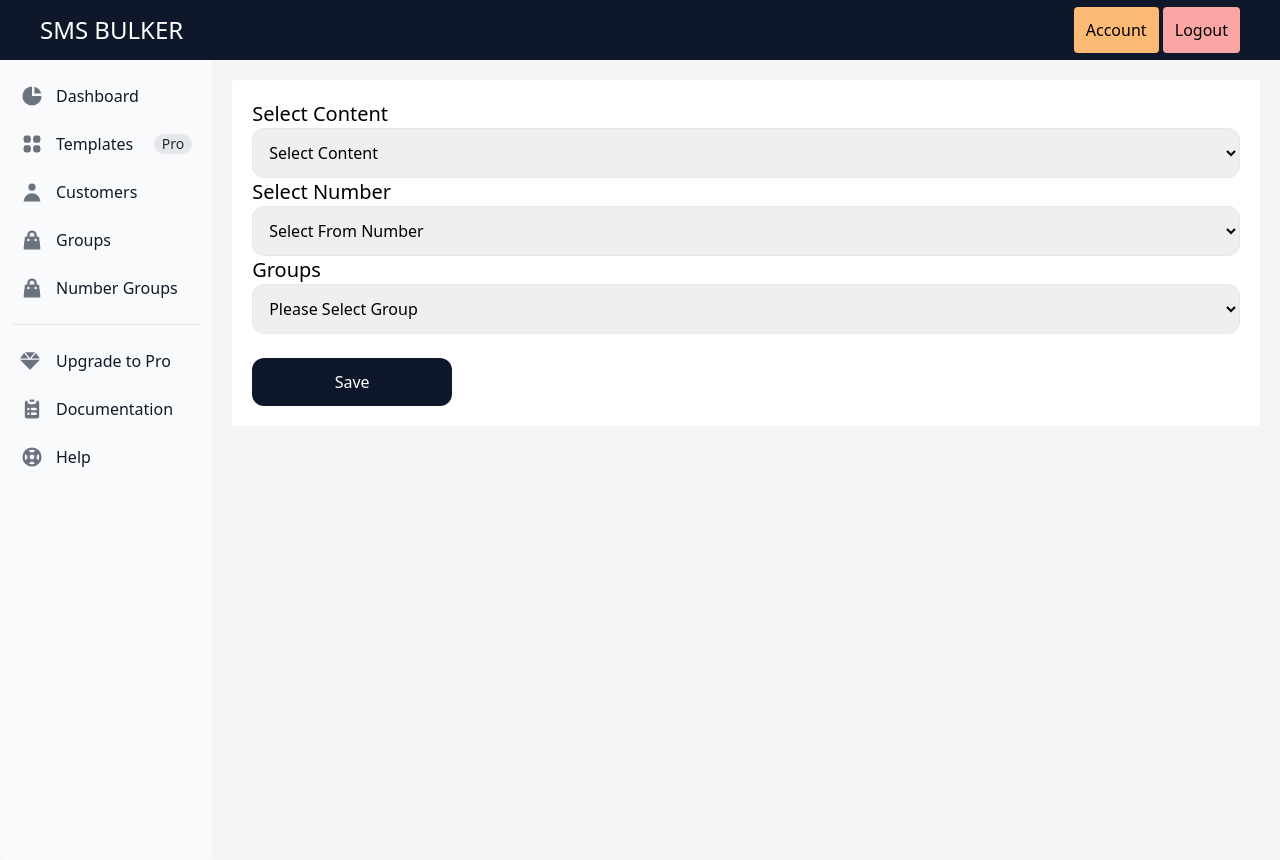
After one commit to sakibovi123/ray_bulk_sms_tool, a Django app: page /custom-admin/ in a window 1280 px wide. The commit adds this page. Run offline with Django 4.2, Linux system fonts and the light colour scheme; data comes from the database, SQL or seed files in the repository; parts of the project's set-up code (start-up, migrations or seed data) failed here and were passed over; some libraries are stand-ins or nearby versions.

Commit message:
updated Theme

```diff
--- a/BulkSMSTool/urls.py
+++ b/BulkSMSTool/urls.py
@@ -7,5 +7,5 @@ urlpatterns = [
     path("api/", include("api.urls")),
 
     # custom admin url
-    path("/custom-admin", include("customadmin.urls"))
+    path("custom-admin/", include("customadmin.urls"))
 ]
--- /dev/null
+++ b/customadmin/templates/AdminPage/index.html
@@ -0,0 +1,42 @@
+{% extends 'Base/base.html' %}
+{% block content %}
+    {% include 'Base/header.html' %}
+    <div class="flex">
+
+    {% include 'Base/sidebar.html' %}
+
+    <div class="container mx-auto p-5">
+
+        <form action="" method="POST" class="bg-white p-5 rounded">
+        {% csrf_token %}
+            <label for="Content" class="text-xl">Select Content</label><br>
+            <select name="content" id="" class="border w-full p-3 rounded-xl outline-2 outline-cyan-500">
+                <option value="">Select Content</option>
+                {% for c in contents %}
+                    <option value="{{ c.id }}">{{ c.title }}</option>
+                {% endfor %}
+            </select><br>
+            <label for="Number" class="text-xl">Select Number</label><br>
+            <select name="number" id="" class="border w-full p-3 rounded-xl outline-2 outline-cyan-500">
+                <option value="">Select From Number</option>
+                {% for n in numbers %}
+                    <option value="{{ n.id }}">{{ n.number }}</option>
+                {% endfor %}
+            </select><br>
+            <label for="Groups" class="text-xl">Groups</label><br>
+            <select name="group" id="" class="border w-full p-3 rounded-xl outline-2 outline-cyan-500">
+                <option value="">Please Select Group</option>
+                {% for g in groups %}
+                    <option value="{{ g.id }}">{{ g.id }}</option>
+                {% endfor %}
+            </select>
+            <br>
+            <br>
+            <button class="p-3 bg-slate-900 w-[200px] text-white rounded-xl" type="submit">Save</button>
+        </form>
+    </div>
+
+    </div>
+
+
+{% endblock %}
--- a/customadmin/templates/Base/base.html
+++ b/customadmin/templates/Base/base.html
@@ -1,15 +1,17 @@
+{% load static %}
 <!doctype html>
 <html>
     <head>
           <meta charset="UTF-8">
           <meta name="viewport" content="width=device-width, initial-scale=1.0">
           <script src="https://cdn.tailwindcss.com"></script>
+        <link href="{% static 'Css/root.css' %}" rel="stylesheet">
     </head>
     <body>
-        <div class="flex">
+
             {% block content %}
 
             {% endblock %}
-        </div>
+
     </body>
 </html>
--- /dev/null
+++ b/customadmin/templates/Base/header.html
@@ -0,0 +1,13 @@
+{% extends 'Base/base.html' %}
+
+{% block content %}
+    <header class="flex items-center justify-between h-[60px] w-full bg-slate-900">
+        <div class="logo-container m-5 p-5">
+            <a class="text-white text-2xl cursor-pointer" href="{% url 'AdminIndex' %}">SMS BULKER</a>
+        </div>
+        <div class="text-white p-5 m-5">
+            <a href="" class="p-3 bg-orange-300 rounded text-black">Account</a>
+            <a href="" class="p-3 bg-red-300 rounded text-black">Logout</a>
+        </div>
+    </header>
+{% endblock %}
--- /dev/null
+++ b/customadmin/templates/Base/sidebar.html
@@ -0,0 +1,74 @@
+{% extends 'Base/base.html' %}
+{% block content %}
+<aside class="w-64" aria-label="Sidebar">
+   <div class="overflow-y-auto py-4 px-3 bg-gray-50 rounded dark:bg-gray-800 h-screen">
+      <ul class="space-y-2">
+         <li>
+            <a href="{% url 'AdminIndex' %}" class="flex items-center p-2 text-base font-normal text-gray-900 rounded-lg dark:text-white hover:bg-gray-100 dark:hover:bg-gray-700">
+               <svg aria-hidden="true" class="w-6 h-6 text-gray-500 transition duration-75 dark:text-gray-400 group-hover:text-gray-900 dark:group-hover:text-white" fill="currentColor" viewBox="0 0 20 20" xmlns="http://www.w3.org/2000/svg"><path d="M2 10a8 8 0 018-8v8h8a8 8 0 11-16 0z"></path><path d="M12 2.252A8.014 8.014 0 0117.748 8H12V2.252z"></path></svg>
+               <span class="ml-3">Dashboard</span>
+            </a>
+         </li>
+         <li>
+            <a href="#" class="flex items-center p-2 text-base font-normal text-gray-900 rounded-lg dark:text-white hover:bg-gray-100 dark:hover:bg-gray-700">
+               <svg aria-hidden="true" class="flex-shrink-0 w-6 h-6 text-gray-500 transition duration-75 dark:text-gray-400 group-hover:text-gray-900 dark:group-hover:text-white" fill="currentColor" viewBox="0 0 20 20" xmlns="http://www.w3.org/2000/svg"><path d="M5 3a2 2 0 00-2 2v2a2 2 0 002 2h2a2 2 0 002-2V5a2 2 0 00-2-2H5zM5 11a2 2 0 00-2 2v2a2 2 0 002 2h2a2 2 0 002-2v-2a2 2 0 00-2-2H5zM11 5a2 2 0 012-2h2a2 2 0 012 2v2a2 2 0 01-2 2h-2a2 2 0 01-2-2V5zM11 13a2 2 0 012-2h2a2 2 0 012 2v2a2 2 0 01-2 2h-2a2 2 0 01-2-2v-2z"></path></svg>
+               <span class="flex-1 ml-3 whitespace-nowrap">Templates</span>
+               <span class="inline-flex justify-center items-center px-2 ml-3 text-sm font-medium text-gray-800 bg-gray-200 rounded-full dark:bg-gray-700 dark:text-gray-300">Pro</span>
+            </a>
+         </li>
+
+         <li>
+            <a href="#" class="flex items-center p-2 text-base font-normal text-gray-900 rounded-lg dark:text-white hover:bg-gray-100 dark:hover:bg-gray-700">
+               <svg aria-hidden="true" class="flex-shrink-0 w-6 h-6 text-gray-500 transition duration-75 dark:text-gray-400 group-hover:text-gray-900 dark:group-hover:text-white" fill="currentColor" viewBox="0 0 20 20" xmlns="http://www.w3.org/2000/svg"><path fill-rule="evenodd" d="M10 9a3 3 0 100-6 3 3 0 000 6zm-7 9a7 7 0 1114 0H3z" clip-rule="evenodd"></path></svg>
+               <span class="flex-1 ml-3 whitespace-nowrap">Customers</span>
+            </a>
+         </li>
+         <li>
+            <a href="#" class="flex items-center p-2 text-base font-normal text-gray-900 rounded-lg dark:text-white hover:bg-gray-100 dark:hover:bg-gray-700">
+               <svg aria-hidden="true" class="flex-shrink-0 w-6 h-6 text-gray-500 transition duration-75 dark:text-gray-400 group-hover:text-gray-900 dark:group-hover:text-white" fill="currentColor" viewBox="0 0 20 20" xmlns="http://www.w3.org/2000/svg"><path fill-rule="evenodd" d="M10 2a4 4 0 00-4 4v1H5a1 1 0 00-.994.89l-1 9A1 1 0 004 18h12a1 1 0 00.994-1.11l-1-9A1 1 0 0015 7h-1V6a4 4 0 00-4-4zm2 5V6a2 2 0 10-4 0v1h4zm-6 3a1 1 0 112 0 1 1 0 01-2 0zm7-1a1 1 0 100 2 1 1 0 000-2z" clip-rule="evenodd"></path></svg>
+               <span class="flex-1 ml-3 whitespace-nowrap">Groups</span>
+            </a>
+         </li>
+             <li>
+            <a href="#" class="flex items-center p-2 text-base font-normal text-gray-900 rounded-lg dark:text-white hover:bg-gray-100 dark:hover:bg-gray-700">
+               <svg aria-hidden="true" class="flex-shrink-0 w-6 h-6 text-gray-500 transition duration-75 dark:text-gray-400 group-hover:text-gray-900 dark:group-hover:text-white" fill="currentColor" viewBox="0 0 20 20" xmlns="http://www.w3.org/2000/svg"><path fill-rule="evenodd" d="M10 2a4 4 0 00-4 4v1H5a1 1 0 00-.994.89l-1 9A1 1 0 004 18h12a1 1 0 00.994-1.11l-1-9A1 1 0 0015 7h-1V6a4 4 0 00-4-4zm2 5V6a2 2 0 10-4 0v1h4zm-6 3a1 1 0 112 0 1 1 0 01-2 0zm7-1a1 1 0 100 2 1 1 0 000-2z" clip-rule="evenodd"></path></svg>
+               <span class="flex-1 ml-3 whitespace-nowrap">Number Groups</span>
+            </a>
+         </li>
+{#         <li>#}
+{#            <a href="#" class="flex items-center p-2 text-base font-normal text-gray-900 rounded-lg dark:text-white hover:bg-gray-100 dark:hover:bg-gray-700">#}
+{#               <svg aria-hidden="true" class="flex-shrink-0 w-6 h-6 text-gray-500 transition duration-75 dark:text-gray-400 group-hover:text-gray-900 dark:group-hover:text-white" fill="currentColor" viewBox="0 0 20 20" xmlns="http://www.w3.org/2000/svg"><path fill-rule="evenodd" d="M3 3a1 1 0 00-1 1v12a1 1 0 102 0V4a1 1 0 00-1-1zm10.293 9.293a1 1 0 001.414 1.414l3-3a1 1 0 000-1.414l-3-3a1 1 0 10-1.414 1.414L14.586 9H7a1 1 0 100 2h7.586l-1.293 1.293z" clip-rule="evenodd"></path></svg>#}
+{#               <span class="flex-1 ml-3 whitespace-nowrap">Sign In</span>#}
+{#            </a>#}
+{#         </li>#}
+{#         <li>#}
+{#            <a href="#" class="flex items-center p-2 text-base font-normal text-gray-900 rounded-lg dark:text-white hover:bg-gray-100 dark:hover:bg-gray-700">#}
+{#               <svg aria-hidden="true" class="flex-shrink-0 w-6 h-6 text-gray-500 transition duration-75 dark:text-gray-400 group-hover:text-gray-900 dark:group-hover:text-white" fill="currentColor" viewBox="0 0 20 20" xmlns="http://www.w3.org/2000/svg"><path fill-rule="evenodd" d="M5 4a3 3 0 00-3 3v6a3 3 0 003 3h10a3 3 0 003-3V7a3 3 0 00-3-3H5zm-1 9v-1h5v2H5a1 1 0 01-1-1zm7 1h4a1 1 0 001-1v-1h-5v2zm0-4h5V8h-5v2zM9 8H4v2h5V8z" clip-rule="evenodd"></path></svg>#}
+{#               <span class="flex-1 ml-3 whitespace-nowrap">Sign Up</span>#}
+{#            </a>#}
+{#         </li>#}
+      </ul>
+      <ul class="pt-4 mt-4 space-y-2 border-t border-gray-200 dark:border-gray-700">
+         <li>
+            <a href="#" class="flex items-center p-2 text-base font-normal text-gray-900 rounded-lg transition duration-75 hover:bg-gray-100 dark:hover:bg-gray-700 dark:text-white group">
+               <svg aria-hidden="true" class="flex-shrink-0 w-5 h-5 text-gray-500 transition duration-75 group-hover:text-gray-900 dark:group-hover:text-white dark:text-gray-400" focusable="false" data-prefix="fas" data-icon="gem" role="img" xmlns="http://www.w3.org/2000/svg" viewBox="0 0 512 512"><path fill="currentColor" d="M378.7 32H133.3L256 182.7L378.7 32zM512 192l-107.4-141.3L289.6 192H512zM107.4 50.67L0 192h222.4L107.4 50.67zM244.3 474.9C247.3 478.2 251.6 480 256 480s8.653-1.828 11.67-5.062L510.6 224H1.365L244.3 474.9z"></path></svg>
+               <span class="ml-4">Upgrade to Pro</span>
+            </a>
+         </li>
+         <li>
+            <a href="#" class="flex items-center p-2 text-base font-normal text-gray-900 rounded-lg transition duration-75 hover:bg-gray-100 dark:hover:bg-gray-700 dark:text-white group">
+               <svg aria-hidden="true" class="flex-shrink-0 w-6 h-6 text-gray-500 transition duration-75 dark:text-gray-400 group-hover:text-gray-900 dark:group-hover:text-white" fill="currentColor" viewBox="0 0 20 20" xmlns="http://www.w3.org/2000/svg"><path d="M9 2a1 1 0 000 2h2a1 1 0 100-2H9z"></path><path fill-rule="evenodd" d="M4 5a2 2 0 012-2 3 3 0 003 3h2a3 3 0 003-3 2 2 0 012 2v11a2 2 0 01-2 2H6a2 2 0 01-2-2V5zm3 4a1 1 0 000 2h.01a1 1 0 100-2H7zm3 0a1 1 0 000 2h3a1 1 0 100-2h-3zm-3 4a1 1 0 100 2h.01a1 1 0 100-2H7zm3 0a1 1 0 100 2h3a1 1 0 100-2h-3z" clip-rule="evenodd"></path></svg>
+               <span class="ml-3">Documentation</span>
+            </a>
+         </li>
+
+         <li>
+            <a href="#" class="flex items-center p-2 text-base font-normal text-gray-900 rounded-lg transition duration-75 hover:bg-gray-100 dark:hover:bg-gray-700 dark:text-white group">
+               <svg aria-hidden="true" class="flex-shrink-0 w-6 h-6 text-gray-500 transition duration-75 dark:text-gray-400 group-hover:text-gray-900 dark:group-hover:text-white" fill="currentColor" viewBox="0 0 20 20" xmlns="http://www.w3.org/2000/svg"><path fill-rule="evenodd" d="M18 10a8 8 0 11-16 0 8 8 0 0116 0zm-2 0c0 .993-.241 1.929-.668 2.754l-1.524-1.525a3.997 3.997 0 00.078-2.183l1.562-1.562C15.802 8.249 16 9.1 16 10zm-5.165 3.913l1.58 1.58A5.98 5.98 0 0110 16a5.976 5.976 0 01-2.516-.552l1.562-1.562a4.006 4.006 0 001.789.027zm-4.677-2.796a4.002 4.002 0 01-.041-2.08l-.08.08-1.53-1.533A5.98 5.98 0 004 10c0 .954.223 1.856.619 2.657l1.54-1.54zm1.088-6.45A5.974 5.974 0 0110 4c.954 0 1.856.223 2.657.619l-1.54 1.54a4.002 4.002 0 00-2.346.033L7.246 4.668zM12 10a2 2 0 11-4 0 2 2 0 014 0z" clip-rule="evenodd"></path></svg>
+               <span class="ml-3">Help</span>
+            </a>
+         </li>
+      </ul>
+   </div>
+</aside>
+{% endblock %}
--- a/customadmin/urls.py
+++ b/customadmin/urls.py
@@ -1,5 +1,6 @@
 from django.urls import path
+from .views import *
 
 urlpatterns = [
-
+    path("", AdminIndex.as_view(), name="AdminIndex"),
 ]
--- a/customadmin/views.py
+++ b/customadmin/views.py
@@ -1,7 +1,49 @@
+from django.http import HttpResponse
 from django.shortcuts import render
-from .models import *
+from api.models import *
 from django.views import View
 
 
 class AdminIndex(View):
-    template_name = ""
+    template_name = "AdminPage/index.html"
+
+    def get(self, request):
+        contents = ContentTemplate.objects.all()
+        numbers = NumberGroup.objects.all()
+        groups = Group.objects.all()
+        args = {
+            "contents": contents,
+            "numbers": numbers,
+            "groups": groups
+        }
+        return render(request, self.template_name, args)
+
+    def post(self, request):
+        content = request.POST.get("content")
+        number = request.POST.get("number")
+        groups = request.POST.get("group")
+        if request.method == "POST":
+            message = SendMessageModel(
+                content=ContentTemplate.objects.get(id=content),
+                number=NumberGroup.objects.get(id=number),
+                group=Group.objects.get(id=groups)
+            )
+            message.save()
+            for n in message.group.customers.all():
+                account_sid = "AC2b0cc7c783ccc1e82f3771636dda5e73"
+                auth_token = "97a616e1b312b9b4ea0e74c27099377e"
+                client = Client(
+                        account_sid, auth_token
+                    )
+
+                send_message = client.messages.create(
+                                body=message.content.title,
+                                from_=f"+{message.number.number}",
+                                to=n.phone_number,
+                                # to="+8801610968643"
+                            )
+                n.is_sent = True
+                print(str(n.phone_number))
+                n.save()
+
+            return HttpResponse("All Sent")
--- /dev/null
+++ b/static/Css/root.css
@@ -0,0 +1,9 @@
+body{
+    background-color: #f5f5f5f5;
+    height: 100%;
+    width: 100%;
+}
+
+label{
+    height: 200px;
+}
```
Also changed, not shown: BulkSMSTool/settings.py (+11 -2 lines), api/admin.py (+9 -1 lines), api/models.py (+38 -34 lines), api/resource.py (added, +10 -0 lines), api/migrations/0005_remove_customer_country_code_and_more.py (added), api/migrations/0006_remove_sendmessagemodel_customers_group_and_more.py (added), api/migrations/0007_alter_contenttemplate_content.py (added), api/migrations/0008_customer_is_sent.py (added), db.sqlite3.
